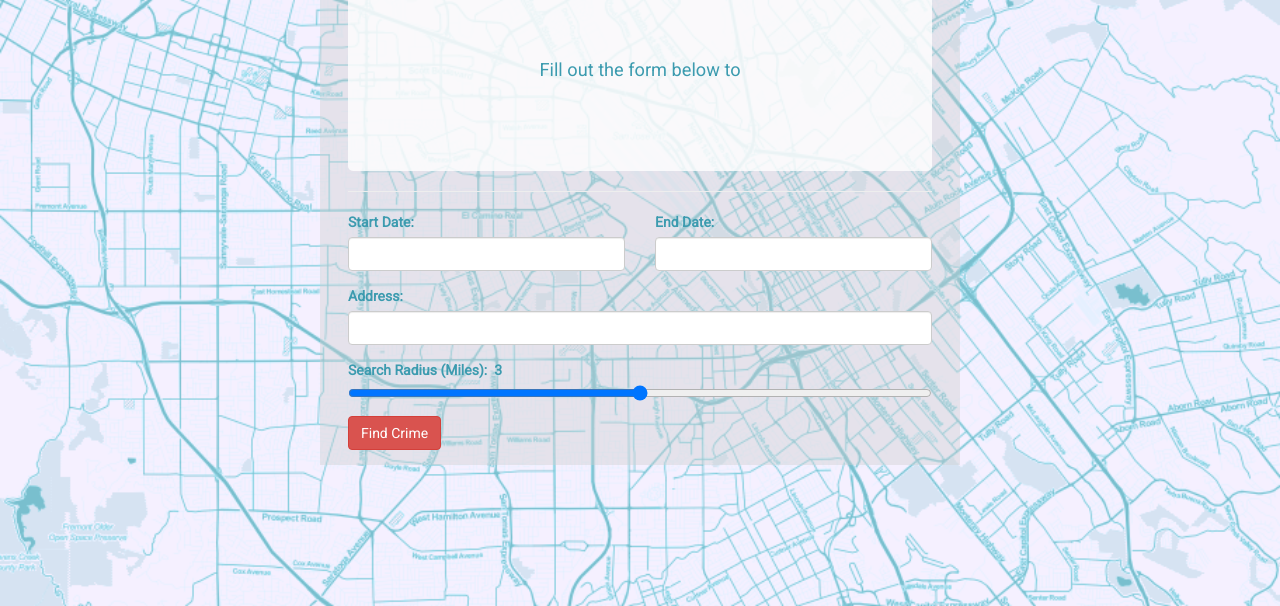
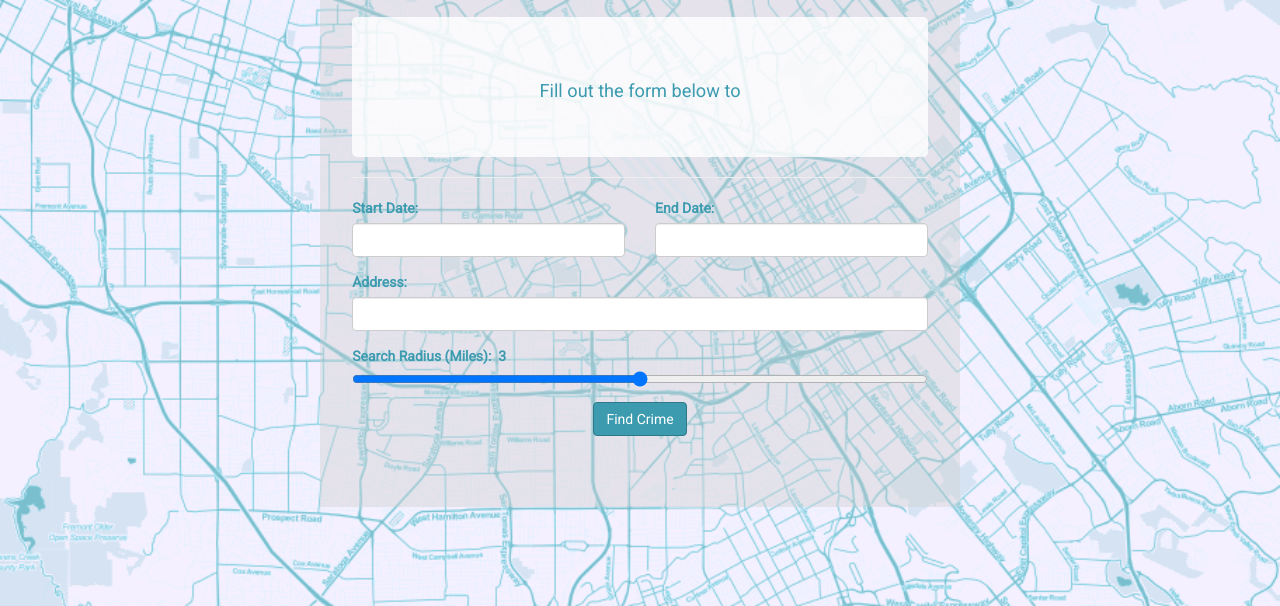
Before and after one commit to aquang9124/angu-js-events, a website: page client/index.html in a window 1280 px wide. Shown: the part 222-828 px from the top of the page. Drawn offline with nearby package versions, Linux system fonts and the light colour scheme; some packages are replaced by stand-ins of ours.

Commit message:
version 1.0 of design finished

```diff
--- a/client/partials/home.html
+++ b/client/partials/home.html
@@ -39,8 +39,8 @@
 					</div>
 				</div>
 				<div class="row">
-					<div class="form-group col-xs-12">
-						<button class="btn btn-danger" ng-click="vm.startSearch()">Find Crime</button>
+					<div class="form-group col-xs-12 text-center">
+						<button class="btn btn-crimes" ng-click="vm.startSearch()">Find Crime</button>
 					</div>
 				</div>
 			</form>
--- a/client/scss/app.scss
+++ b/client/scss/app.scss
@@ -102,6 +102,12 @@ p {
 	width: 100%;
 }
 
+.btn-crimes {
+	color: #fff;
+	background-color: #3C9BAF;
+	border-color: darken(#3C9BAF, 10%);
+}
+
 // IDs
 #navi-bar {
 	border-top: 2px solid $navbar-border;
@@ -129,7 +135,7 @@ p {
 	color: darken(#7EC4D3, 20%);
 	text-align: center;
 	width: 100%;
-	height: $small;
+	height: $x-small;
 	background-color: rgba(255, 255, 255, 0.8);
 	border-radius: 5px;
 }
@@ -164,7 +170,7 @@ p {
 	width: 50%;
 	margin-top: 2em;
 	margin-bottom: 1em;
-	padding: 0 2em 0 2em;
+	padding: 4em 2.3em 4em 2.3em;
 }
 
 // Media Queries
@@ -180,13 +186,17 @@ p {
 	}
 }
 
-@media only screen and (max-width: 700px) {
+@media only screen and (max-width: 780px) {
 	#crime-outer {
 		background-color: rgba(204, 204, 204, 0.4);
 		width: 80%;
 		margin-top: 2em;
 		margin-bottom: 1em;
 		padding: 0 2em 0 2em;
+	}
+
+	#direction-text {
+		font-size: 1.05em;
 	}
 }
 
```
Also changed, not shown: client/dist/css/app.css.
